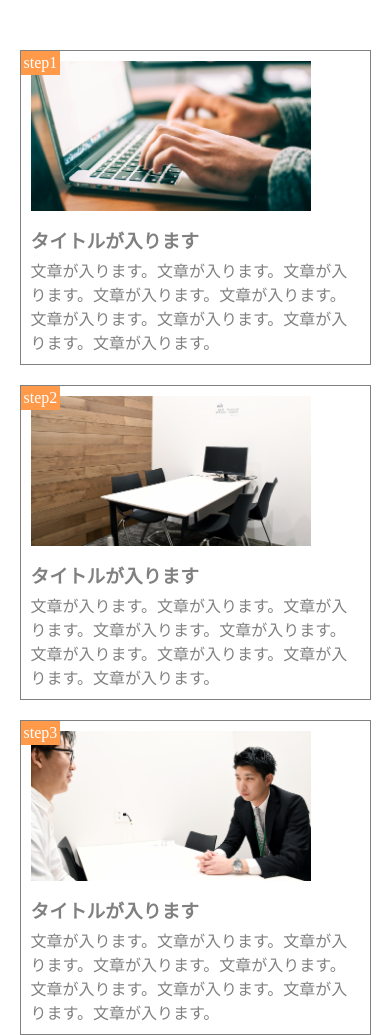
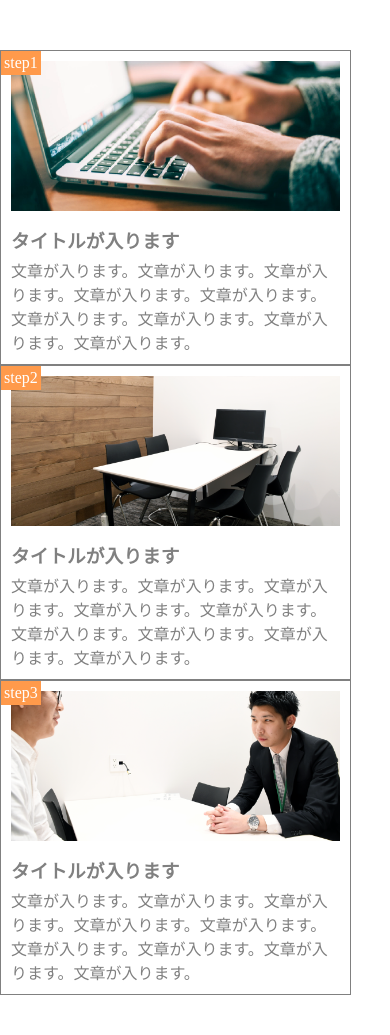
Before and after one commit to kana0830/GitHub.com, a plain HTML site: page 1-10/index.html in a window 390 px wide. Drawn offline with Linux system fonts and the light colour scheme.

Commit message:
imgのwidthを削除

```diff
--- a/1-10/style.css
+++ b/1-10/style.css
@@ -40,7 +40,6 @@ main{
 
 .img1{
   background-image: url(img/flow01.png);
-  width: 280px;
   height: 150px;
   background-size: cover;
   background-position: bottom;
@@ -48,7 +47,6 @@ main{
 
 .img2{
   background-image: url(img/flow02.png);
-  width: 280px;
   height: 150px;
   background-size: cover;
   background-position: bottom;
@@ -56,7 +54,6 @@ main{
 
 .img3{
   background-image: url(img/flow03.png);
-  width: 280px;
   height: 150px;
   background-size: cover;
   background-position: bottom;
@@ -77,8 +74,7 @@ main{
   .group{
     width: 90%;
     float: none;
-    margin: auto;
-    margin-bottom: 20px;
+    margin-bottom: 20px auto;
   }
 
   .group:last-child{
```
Also changed, not shown: 1-10/index.html (line endings or trailing spaces).
